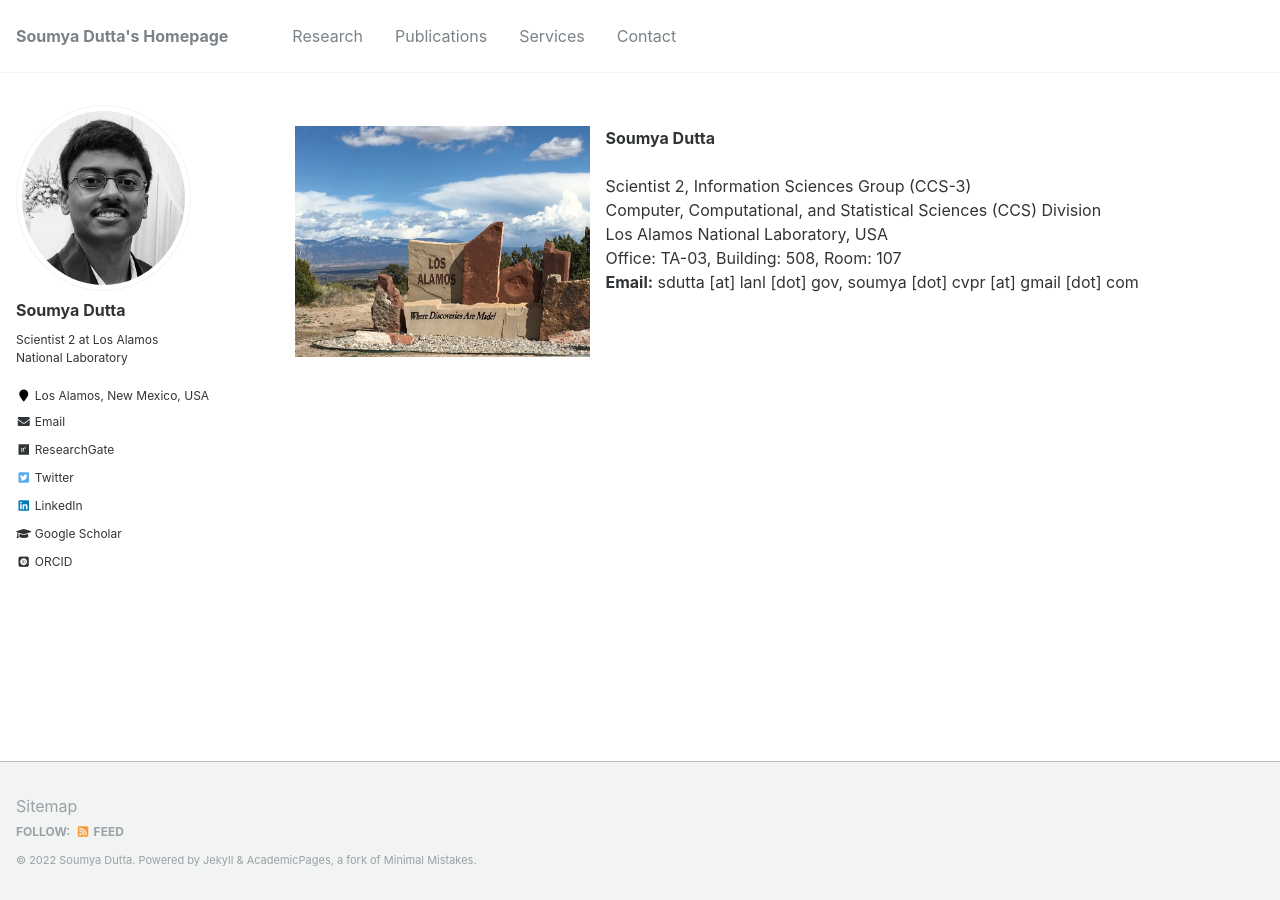
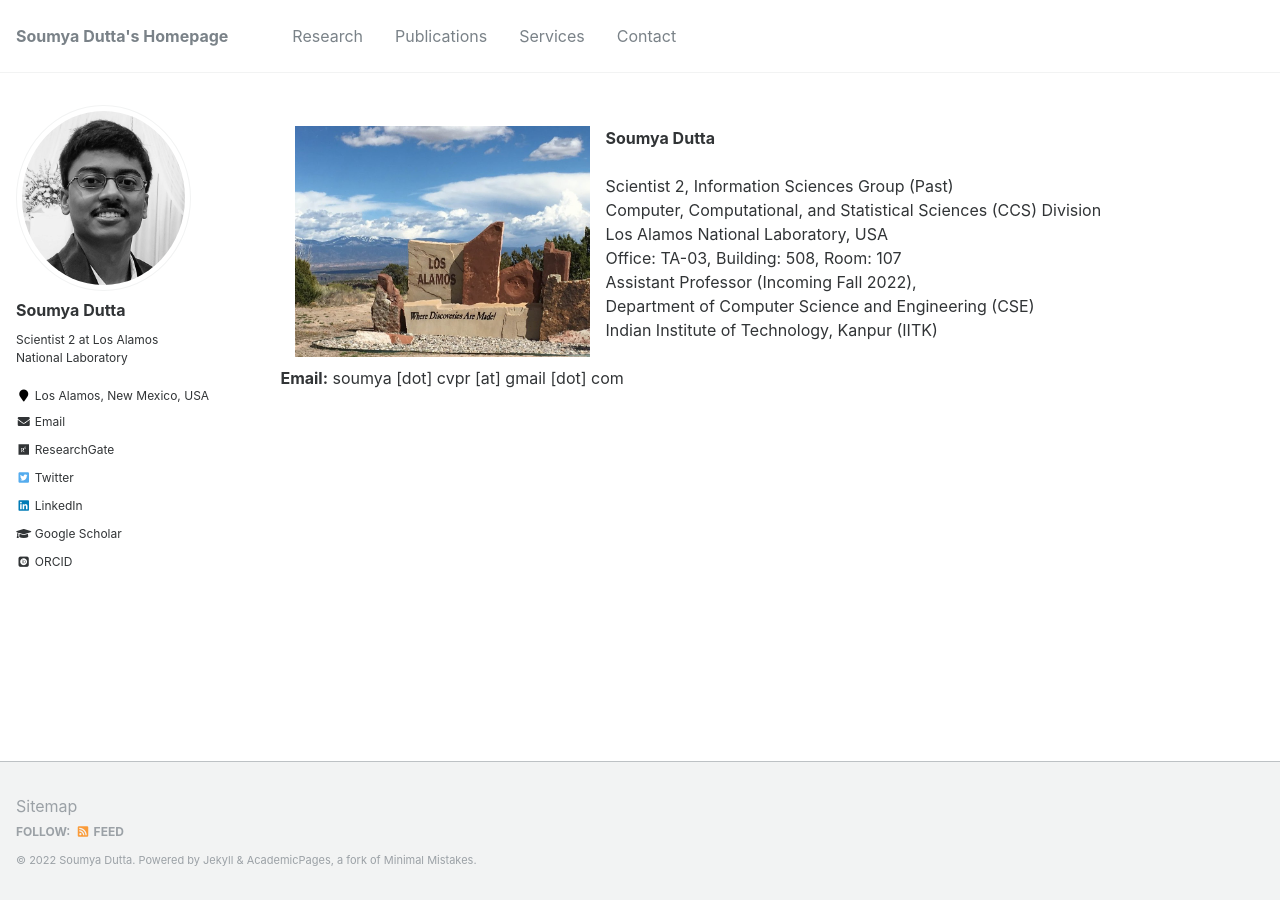
Before and after one commit to soumyadutta-cse/soumyadutta-cse.github.io, a Jekyll site: the page built from _pages/contact.md, in a window 1280 px wide. Built offline with Jekyll 4.4.1, drawn with Linux system fonts in a browser that asks for light colours; some web fonts are replaced.

Commit message:
change contact

```diff
--- a/_pages/contact.md
+++ b/_pages/contact.md
@@ -10,9 +10,15 @@ author_profile: true
 </p></div>
 <div class="box" style="text-align:justify">
 <strong>Soumya Dutta</strong><br><br>
-Scientist 2, Information Sciences Group (CCS-3)<br>
+Scientist 2, Information Sciences Group (Past)<br>
 Computer, Computational, and Statistical Sciences (CCS) Division<br>
 Los Alamos National Laboratory, USA<br>
 Office: TA-03, Building: 508, Room: 107<br>
-<strong>Email:</strong> sdutta  [at] lanl [dot] gov,   soumya [dot] cvpr [at] gmail [dot] com
 </div>
+
+<div class="box" style="text-align:justify">
+Assistant Professor (Incoming Fall 2022),<br>
+Department of Computer Science and Engineering (CSE)<br>
+Indian Institute of Technology, Kanpur (IITK)<br><br>
+<strong>Email:</strong> soumya [dot] cvpr [at] gmail [dot] com
+</div>
```
